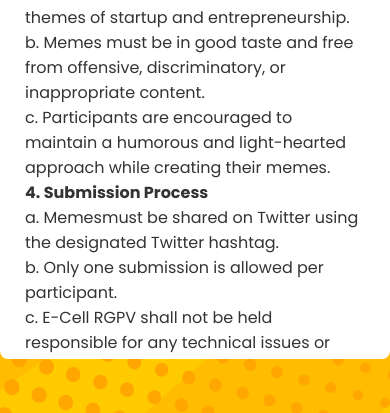
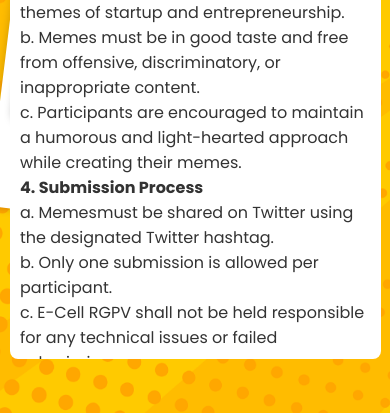
Before and after one commit to Dhairya1147/Meme-A-thon-1.0, a plain HTML site: page registration.html in a window 390 px wide. Shown: the part 431-844 px from the top of the page. Drawn offline with nearby package versions, Linux system fonts and the light colour scheme.

Commit message:
Add files via upload

```diff
--- a/css/regstyle.css
+++ b/css/regstyle.css
@@ -623,6 +623,9 @@ header .navigation .navigation-items{
   @media (max-width:1040px){
     .wrapper{
         height: 90vh;
+        padding: 10px 10px 0px;
+    width: 95%;
+    margin-left: 10px;
     }
     .wrapper.show{
         left: 0px;
--- a/registration.html
+++ b/registration.html
@@ -93,28 +93,13 @@
                 </div>
             <div class="selectelem">
                 <div class="form-group">
-                    <select name="" id="">
-                        <option value="0"></option>
-                        <option value="1">UIT</option>
-                        <option value="2">SOIT</option>
-                        <option value="2">Other</option>
-                    </select>
+                    <input type="text" required>
                     <i class="fa-solid fa-building-columns"></i>
                     <label for="">College</label>
                 </div>
                 <div class="form-group">
-                    <select name="" id="">
-                        <option value="0"></option>
-                        <option value="1">CSE</option>
-                        <option value="2">CSE AIML</option>
-                        <option value="2">CSBS</option>
-                        <option value="2">CSDS</option>
-                        <option value="2">IT</option>
-                        <option value="2">ECE</option>
-                        <option value="2">MECHNICAL</option>
-                        <option value="2">CIVIL</option>
-                    </select>
-                    <i class="fa-regular fa-code-branch"></i>
+                    <input type="text" required>
+                    <i class="fa-solid fa-b"></i>
                     <label for="">Branch</label>
                 </div>
             </div>
```
Also changed, not shown: index.html (+4 -4 lines).
